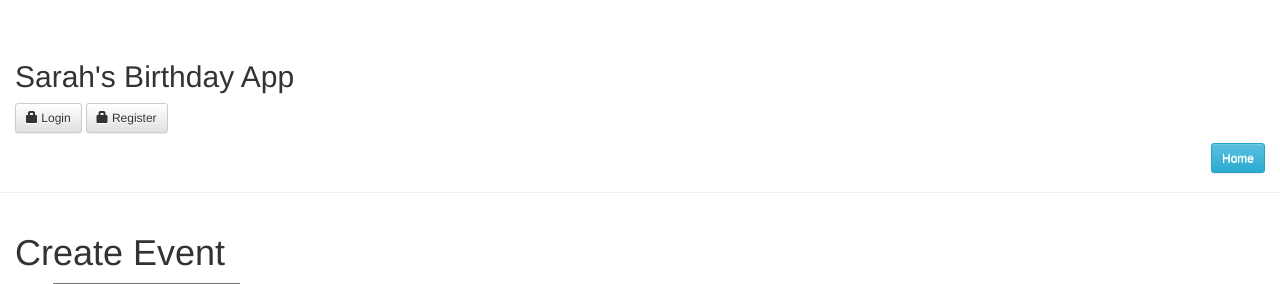
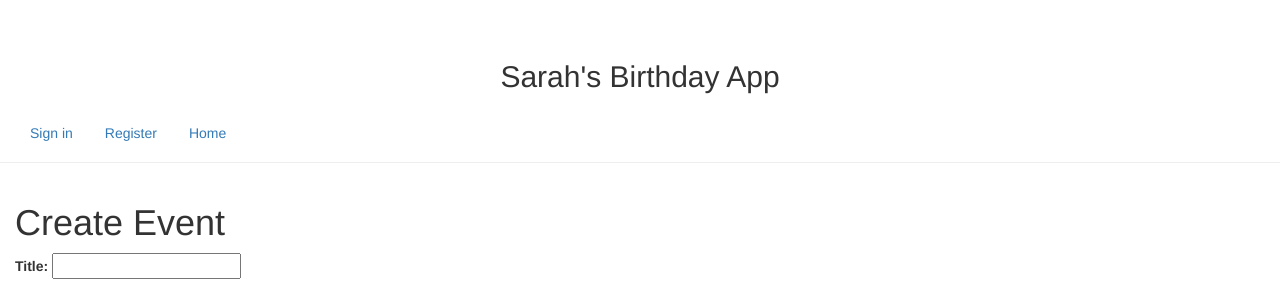
Before and after one commit to vernistage/birthdays-angular, a Django app: page /events/create/ in a window 1280 px wide. Shown: the top 284 px of the page. Run offline with Django 3.2, Linux system fonts and the light colour scheme; some libraries are stand-ins or nearby versions.

Commit message:
working on base page design

```diff
--- a/invitations/templates/base.html
+++ b/invitations/templates/base.html
@@ -7,33 +7,42 @@
     </head>
     <body>
         <div class="container-fluid page-header">
-          <h2> Sarah's Birthday App </h2>
+          <h2 class="text-center"> Sarah's Birthday App </h2>
+          <ul class="nav nav-pills">
+            {% if user.is_authenticated %}
+              <p class="text-right">
+                <li role="presentation">
+                  <a href="{% url 'logout' %}">Log out</a>
+                </li>
+                <li role="presentation">
+                  <a href="{% url 'user_profile' pk=user.pk %}">Profile</a>
+                </li>
+              </p>
               <p class="text-left">
-          {% if user.is_authenticated %}
-            <p class="top-menu">Hello {{ user.username }} <small>(<a href="{% url 'logout' %}">Log out</a>)</small></p>
-            <a href="{% url 'user_profile' pk=user.pk %}">Profile</a>
+                <li role="presentation">
+                  Hello {{ user.username }}
+                </li>
+              </p>
             {% else %}
-            <a href="{% url 'login' %}" class="top-menu" role="button">
-              <button type="button" class="btn btn-default btn-sm">
-                <span class="glyphicon glyphicon-lock"></span>
-                Login
-              </button>
+              <p class="text-right">
+                <li role="presentation">
+                  <a href="{% url 'login' %}" class="top-menu">
+                      Sign in
                   </a>
-            <a href="{% url 'register' %}" class="top-menu" role="button">
-              <button type="button" class="btn btn-default btn-sm">
-                <span class="glyphicon glyphicon-lock"></span>
+                </li>
+                <li role="presentation">
+                  <a href="{% url 'register' %}" class="top-menu">
                       Register
-              </button>
                   </a>
+                </li>
+                <li role="presentation">
+                  <a href="{% url 'welcome' %}">
+                    Home
+                  </a>
+                </li>
               </p>
             {% endif %}
-          <p class="text-right">
-            <a href="{% url 'welcome' %}" role="button">
-              <button type="button" class="btn btn-default btn-sm btn-info">
-                Home
-              </button>
-            </a>
-          </p>
+          </ul>
         </div>
         <div class="container-fluid">
             <div class="row">
```
Lines whose indentation alone changed are shown as unchanged.
